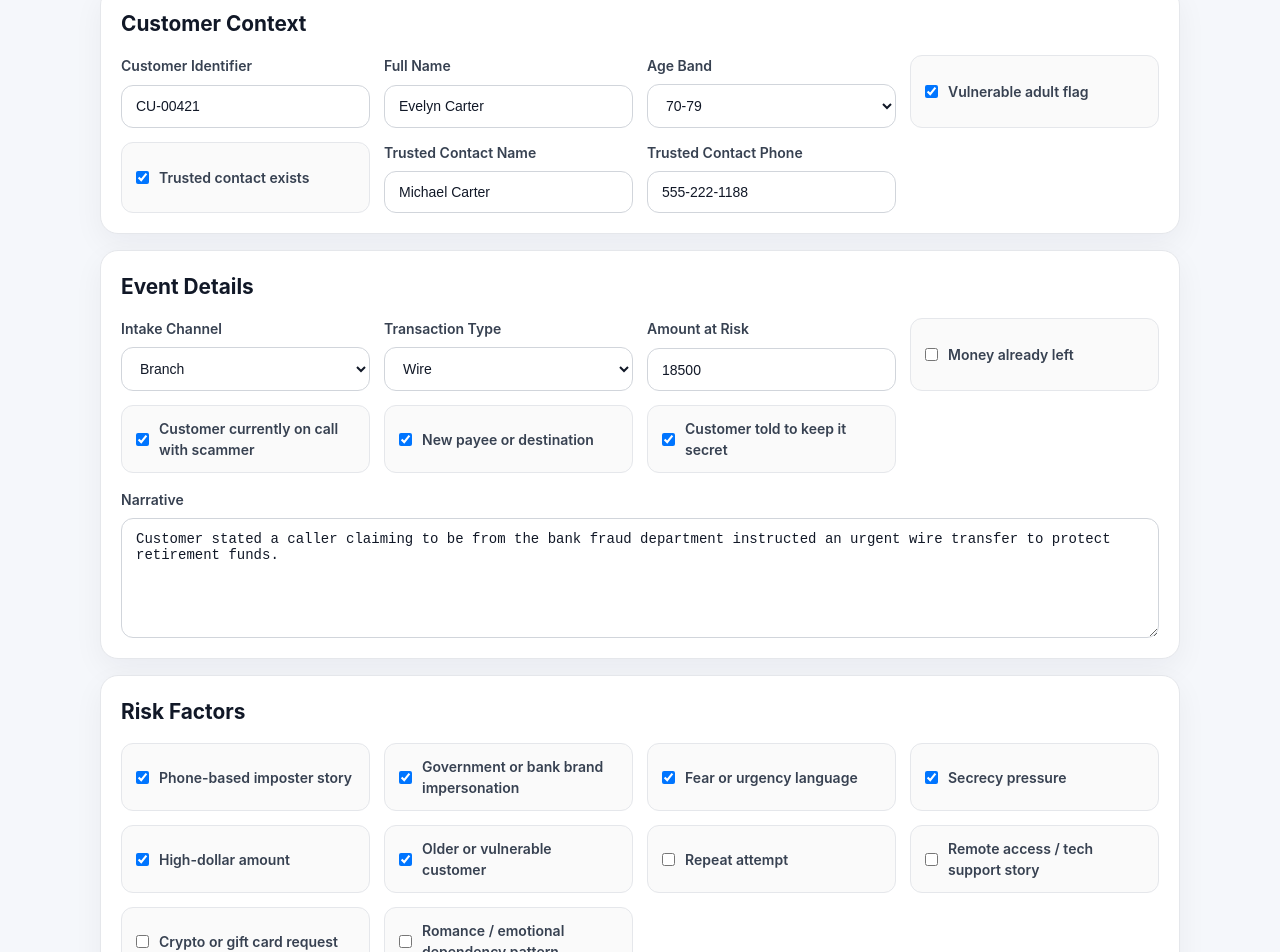
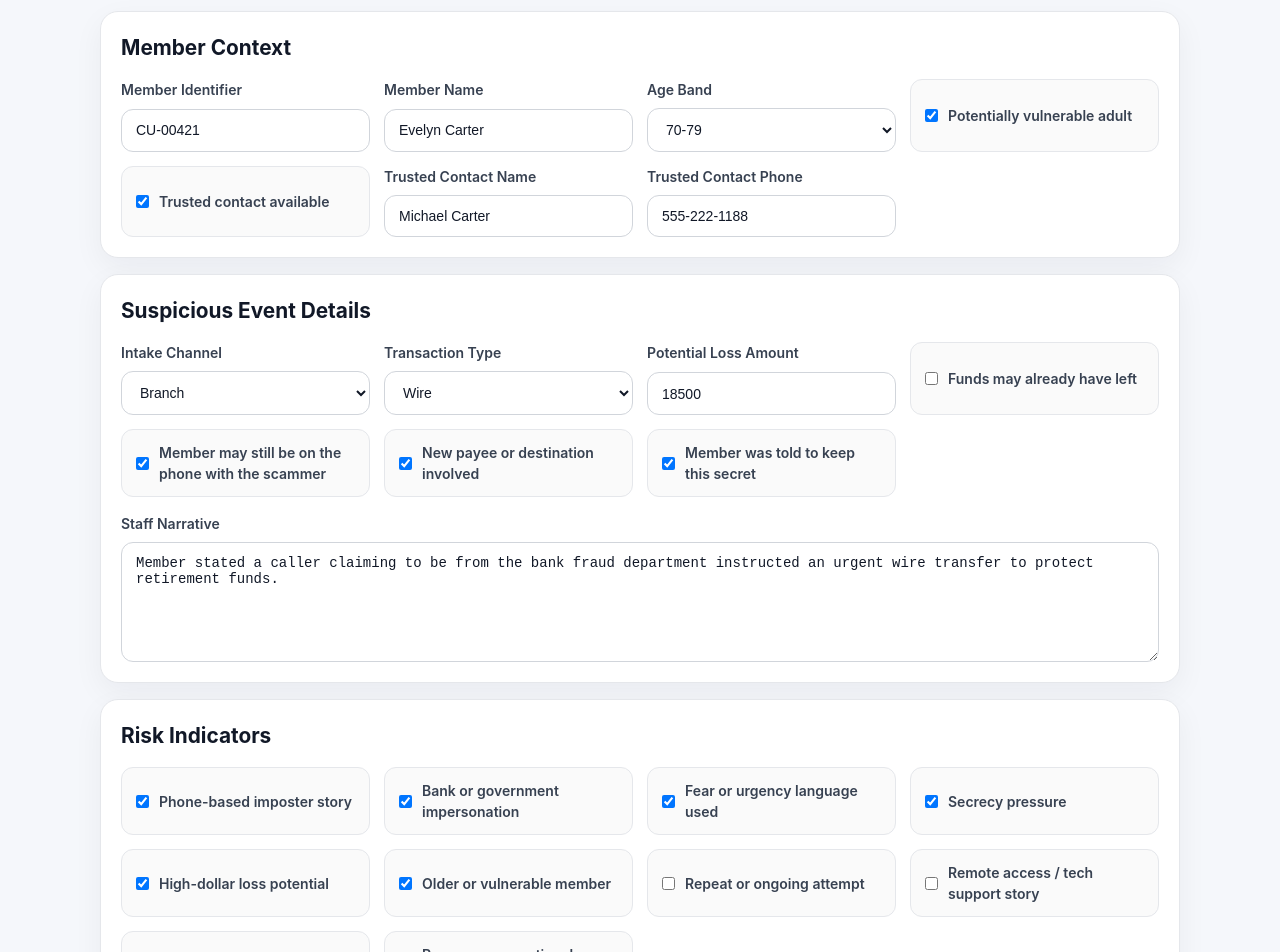
Before and after one commit to OmereKurt/aegis-member-protection, a Next.js app in the folder startup-frontend/: page /cases/new in a window 1280 px wide. Shown: the part 180-1132 px from the top of the page. Built offline with nearby package versions, Linux system fonts and the light colour scheme.

Commit message:
Tighten startup UI copy around member protection workflow

```diff
--- a/startup-frontend/app/cases/new/page.tsx
+++ b/startup-frontend/app/cases/new/page.tsx
@@ -23,7 +23,7 @@ const defaultForm = {
   customer_told_to_keep_secret: true,
 
   narrative:
-    "Customer stated a caller claiming to be from the bank fraud department instructed an urgent wire transfer to protect retirement funds.",
+    "Member stated a caller claiming to be from the bank fraud department instructed an urgent wire transfer to protect retirement funds.",
 
   phone_based_imposter_story: true,
   government_or_bank_brand_impersonation: true,
@@ -86,9 +86,9 @@ export default function NewCasePage() {
   return (
     <main>
       <div className="page-header">
-        <h1>New Case Intake</h1>
+        <h1>New Member Protection Intake</h1>
         <p className="page-subtitle">
-          Capture the suspicious event, classify the likely scam pattern, and generate the initial intervention workflow.
+          Capture a suspected elder financial exploitation event quickly so staff can assess urgency and intervene before funds move.
         </p>
 
         <div className="nav-row">
@@ -98,15 +98,15 @@ export default function NewCasePage() {
 
       <form onSubmit={handleSubmit} className="grid">
         <div className="card">
-          <h2>Customer Context</h2>
+          <h2>Member Context</h2>
           <div className="form-grid-2" style={{ marginTop: "16px" }}>
             <div className="field-group">
-              <label>Customer Identifier</label>
+              <label>Member Identifier</label>
               <input name="customer_identifier" value={form.customer_identifier} onChange={handleChange} />
             </div>
 
             <div className="field-group">
-              <label>Full Name</label>
+              <label>Member Name</label>
               <input name="full_name" value={form.full_name} onChange={handleChange} />
             </div>
 
@@ -128,7 +128,7 @@ export default function NewCasePage() {
                 checked={form.vulnerable_adult_flag}
                 onChange={handleChange}
               />
-              Vulnerable adult flag
+              Potentially vulnerable adult
             </label>
 
             <label className="checkbox-row">
@@ -138,7 +138,7 @@ export default function NewCasePage() {
                 checked={form.trusted_contact_exists}
                 onChange={handleChange}
               />
-              Trusted contact exists
+              Trusted contact available
             </label>
 
             <div className="field-group">
@@ -154,7 +154,7 @@ export default function NewCasePage() {
         </div>
 
         <div className="card">
-          <h2>Event Details</h2>
+          <h2>Suspicious Event Details</h2>
           <div className="form-grid-2" style={{ marginTop: "16px" }}>
             <div className="field-group">
               <label>Intake Channel</label>
@@ -183,7 +183,7 @@ export default function NewCasePage() {
             </div>
 
             <div className="field-group">
-              <label>Amount at Risk</label>
+              <label>Potential Loss Amount</label>
               <input
                 type="number"
                 name="amount_at_risk"
@@ -199,7 +199,7 @@ export default function NewCasePage() {
                 checked={form.money_already_left}
                 onChange={handleChange}
               />
-              Money already left
+              Funds may already have left
             </label>
 
             <label className="checkbox-row">
@@ -209,7 +209,7 @@ export default function NewCasePage() {
                 checked={form.customer_currently_on_call_with_scammer}
                 onChange={handleChange}
               />
-              Customer currently on call with scammer
+              Member may still be on the phone with the scammer
             </label>
 
             <label className="checkbox-row">
@@ -219,7 +219,7 @@ export default function NewCasePage() {
                 checked={form.new_payee_or_destination}
                 onChange={handleChange}
               />
-              New payee or destination
+              New payee or destination involved
             </label>
 
             <label className="checkbox-row">
@@ -229,18 +229,18 @@ export default function NewCasePage() {
                 checked={form.customer_told_to_keep_secret}
                 onChange={handleChange}
               />
-              Customer told to keep it secret
+              Member was told to keep this secret
             </label>
           </div>
 
           <div className="field-group" style={{ marginTop: "16px" }}>
-            <label>Narrative</label>
+            <label>Staff Narrative</label>
             <textarea name="narrative" value={form.narrative} onChange={handleChange} />
           </div>
         </div>
 
         <div className="card">
-          <h2>Risk Factors</h2>
+          <h2>Risk Indicators</h2>
           <div className="form-grid-2" style={{ marginTop: "16px" }}>
             <label className="checkbox-row">
               <input type="checkbox" name="phone_based_imposter_story" checked={form.phone_based_imposter_story} onChange={handleChange} />
@@ -249,12 +249,12 @@ export default function NewCasePage() {
 
             <label className="checkbox-row">
               <input type="checkbox" name="government_or_bank_brand_impersonation" checked={form.government_or_bank_brand_impersonation} onChange={handleChange} />
-              Government or bank brand impersonation
+              Bank or government impersonation
             </label>
 
             <label className="checkbox-row">
               <input type="checkbox" name="fear_or_urgency_language" checked={form.fear_or_urgency_language} onChange={handleChange} />
-              Fear or urgency language
+              Fear or urgency language used
             </label>
 
             <label className="checkbox-row">
@@ -264,17 +264,17 @@ export default function NewCasePage() {
 
             <label className="checkbox-row">
               <input type="checkbox" name="high_dollar_amount" checked={form.high_dollar_amount} onChange={handleChange} />
-              High-dollar amount
+              High-dollar loss potential
             </label>
 
             <label className="checkbox-row">
               <input type="checkbox" name="older_or_vulnerable_customer" checked={form.older_or_vulnerable_customer} onChange={handleChange} />
-              Older or vulnerable customer
+              Older or vulnerable member
             </label>
 
             <label className="checkbox-row">
               <input type="checkbox" name="repeat_attempt" checked={form.repeat_attempt} onChange={handleChange} />
-              Repeat attempt
+              Repeat or ongoing attempt
             </label>
 
             <label className="checkbox-row">
@@ -289,7 +289,7 @@ export default function NewCasePage() {
 
             <label className="checkbox-row">
               <input type="checkbox" name="romance_or_emotional_dependency_pattern" checked={form.romance_or_emotional_dependency_pattern} onChange={handleChange} />
-              Romance / emotional dependency pattern
+              Romance or emotional dependency pattern
             </label>
           </div>
         </div>
```
Also changed, not shown: startup-frontend/app/cases/[id]/page.tsx (+44 -31 lines), startup-frontend/app/page.tsx (+29 -16 lines).
